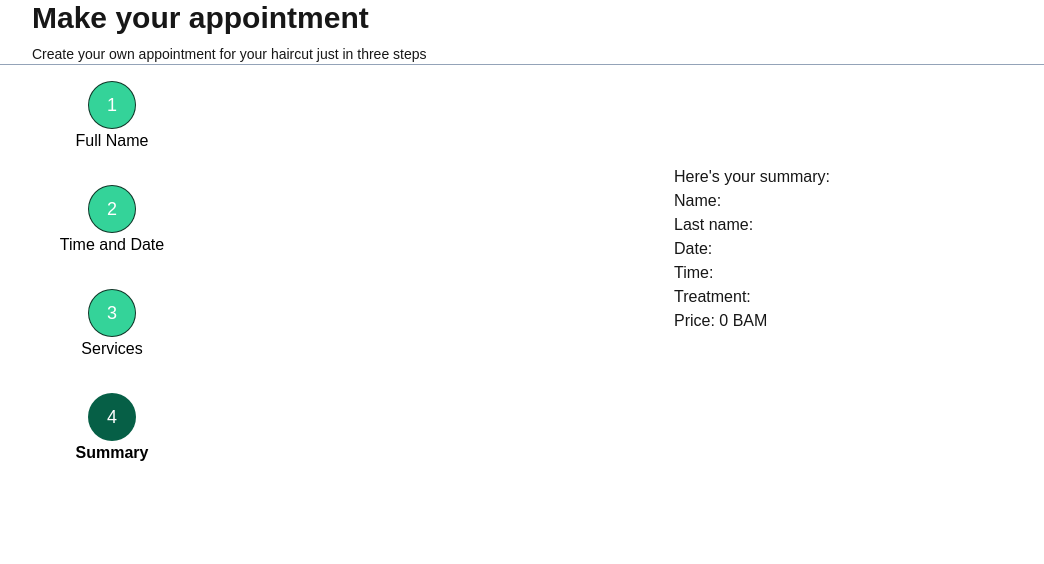
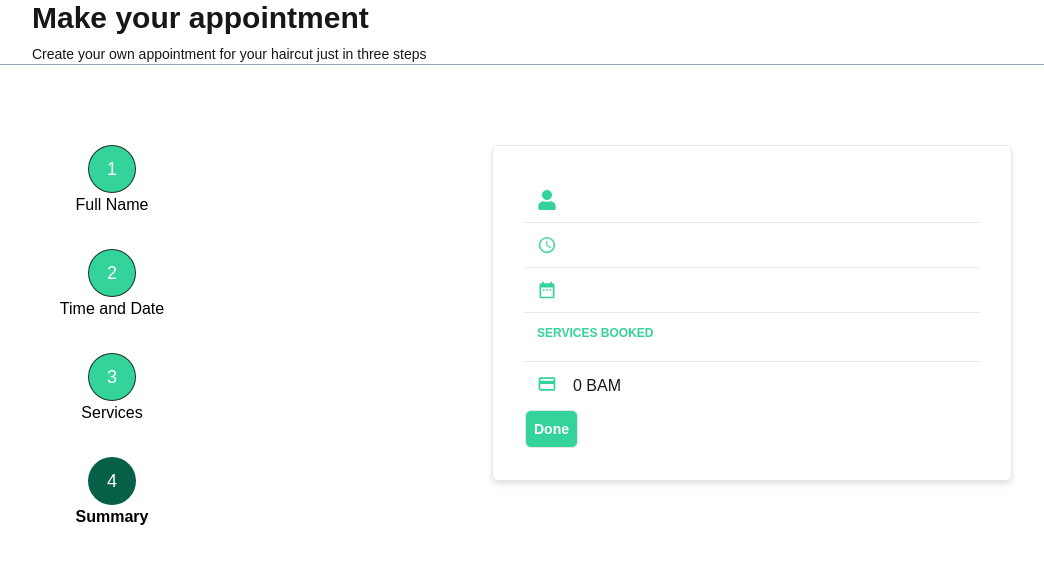
Before and after one commit to Smajlli/barbershop, a Next.js app: page /add/summary in a window 1280 px wide. Shown: the top 564 px of the page, without its empty margins (8-1052 px from the left). Built offline with nearby package versions, Linux system fonts and the light colour scheme.

Commit message:
Add basic styles for appointment summary

```diff
--- a/app/add/summary/SummaryForm.tsx
+++ b/app/add/summary/SummaryForm.tsx
@@ -1,6 +1,11 @@
 import { useAddAppointmentContext } from "@/app/contexts/addAppointmentContext";
 import { filterTreatments } from "@/app/helpers/filterServices";
 import { calculatePrice } from "@/app/helpers/calculatePrice";
+import { FaUser } from "react-icons/fa";
+import { IoMdTime } from "react-icons/io";
+import { MdDateRange } from "react-icons/md";
+import { FaPlus } from "react-icons/fa";
+import { MdCreditCard } from "react-icons/md";
 
 import React from "react";
 
@@ -9,16 +14,26 @@ function SummaryForm() {
     const filteredData = filterTreatments(newTreatmentData);
     const price = calculatePrice(newTreatmentData);
 
-    return <div>
-        <h1>Here's your summary:</h1>
-        <p>Name: {newAppointmentData.firstname}</p>
-        <p>Last name: {newAppointmentData.lastname}</p>
-        <p>Date: {newAppointmentData.date}</p>
-        <p>Time: {newAppointmentData.time}</p>
-        <div>Treatment: {filteredData.map((t, index) => (
-            t.tretmentName ? <div key={index}>{t.tretmentName}, {t.treatmentCount + 1}X</div> : null
-        ))}</div>
-        <div>Price: {price} BAM</div>
+    return <div className="w-full h-full md:w-1/2 bg-white border rounded-md drop-shadow-md p-8 divide-y">
+        <div className="flex flex-row gap-4 p-3"><FaUser className="text-emerald-400 h-12 h-5 w-5"/> {newAppointmentData.firstname} {newAppointmentData.lastname}</div>
+        <div className="flex flex-row gap-4 p-3"><IoMdTime className="text-emerald-400 h-12 h-5 w-5"/> {newAppointmentData.time}</div>
+        <div className="flex flex-row gap-4 p-3"><MdDateRange className="text-emerald-400 h-12 h-5 w-5"/> {newAppointmentData.date}</div>
+        <div className="p-3 flex flex-col gap-2">
+            <h1 className="uppercase text-xs font-bold text-emerald-400">Services Booked</h1>
+            <div>
+                {filteredData.map((t) => (
+                    t.tretmentName ? <div className="flex flex-row gap-4 w-full">
+                        <FaPlus className="text-emerald-400 h-12 h-5 w-5" />
+                        <h1>{t.tretmentName ? t.tretmentName : null}</h1>
+                        <div>{t.treatmentCount + 1}X</div>
+                    </div> : null
+                ))}
+            </div>
+        </div>
+        <div>
+            <div className="flex flex-row gap-4 p-3"><MdCreditCard className="text-emerald-400 h-12 h-5 w-5" /> {price} BAM</div>
+            <button className="bg-emerald-400 text-white font-bold border rounded-md p-2 text-sm text-center">Done</button>
+        </div>
     </div>
 }
 
```
